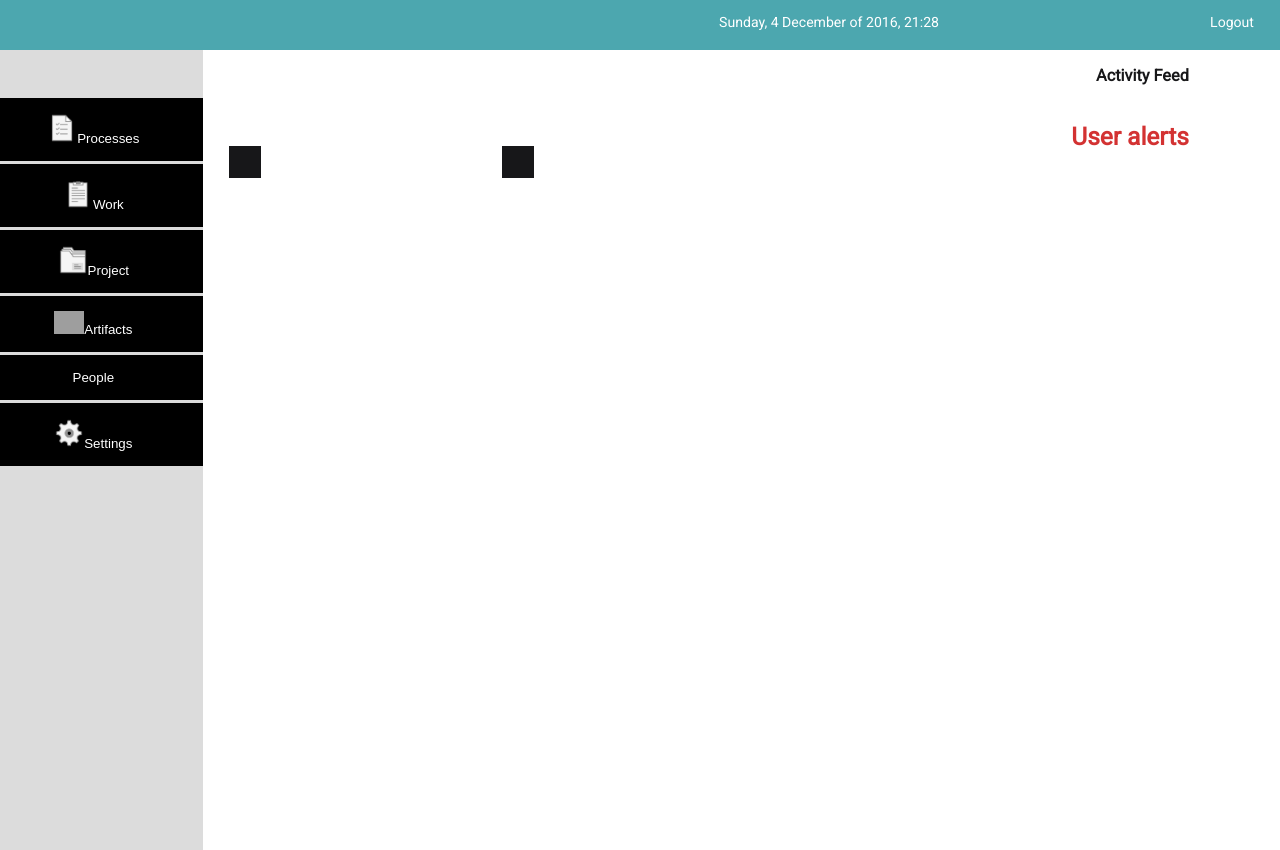
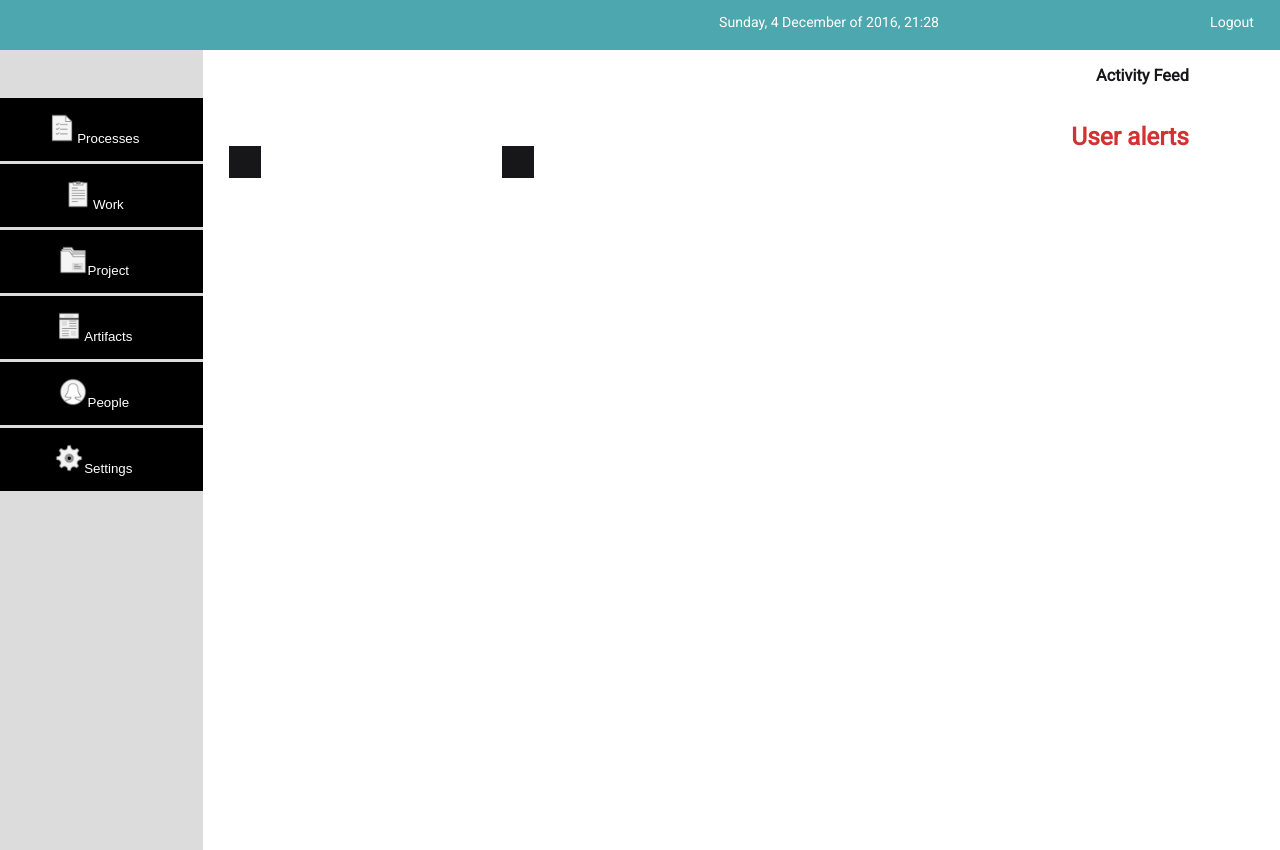
Before and after one commit to afvc/ES, a Flask app: template app/templates/index.html in a window 1280 px wide. Run offline with Flask 2, Linux system fonts and the light colour scheme; the template is opened without the code that fills it, so the values that code supplies are empty; style sheets or scripts are compiled from the project's sources; grey boxes are pictures that could not be loaded.

Commit message:
navbar icons correction

```diff
--- a/app/templates/index.html
+++ b/app/templates/index.html
@@ -141,7 +141,7 @@ NAV_TOPO
 
 
 
-                <button class="drop-click-btn btn-default margin-bottom-small openart"><img src="../static/assets/images/" class="icon">Artifacts</button>
+                <button class="drop-click-btn btn-default margin-bottom-small openart"><img src="../static/assets/images/artifacts.png" class="icon">Artifacts</button>
 
 
                 <!-- ————————— Botoes secundários —————————-->
@@ -157,7 +157,7 @@ NAV_TOPO
 
                 <!--———————————————————————————————————-—————————————————————————-->
 
-                <button class="drop-click-btn btn-default margin-bottom-small">People</button>
+                <button class="drop-click-btn btn-default margin-bottom-small"><img src="../static/assets/images/people.png" class="icon">People</button>
 
                 <a  id="members" href="{{ url_for('views.members') }}">
                     <button class="drop-click-btn margin-bottom-small btn-default viewart">Members</button>
```
